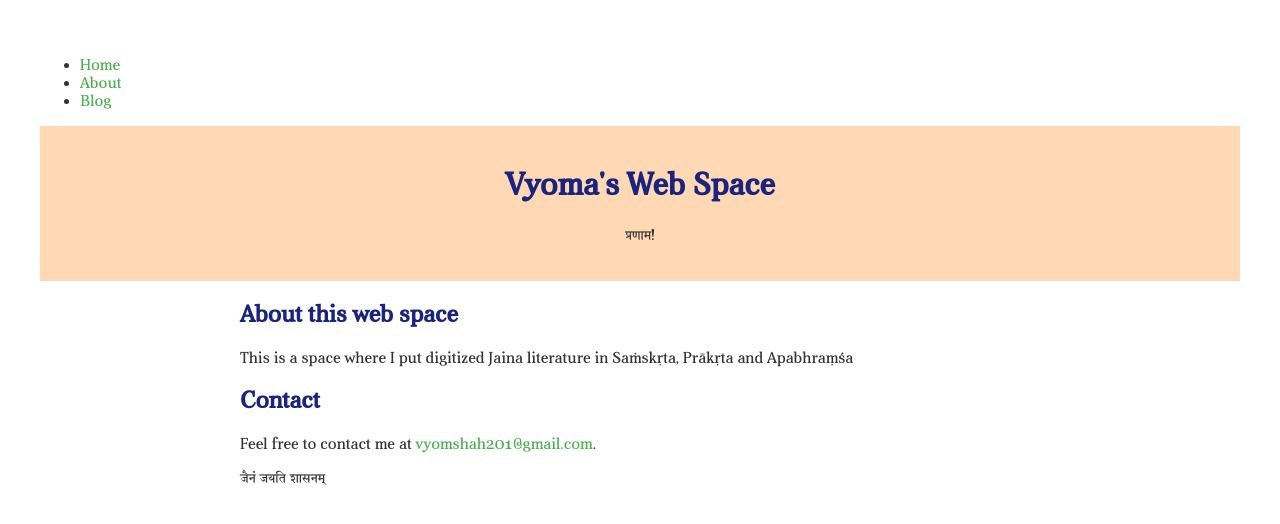
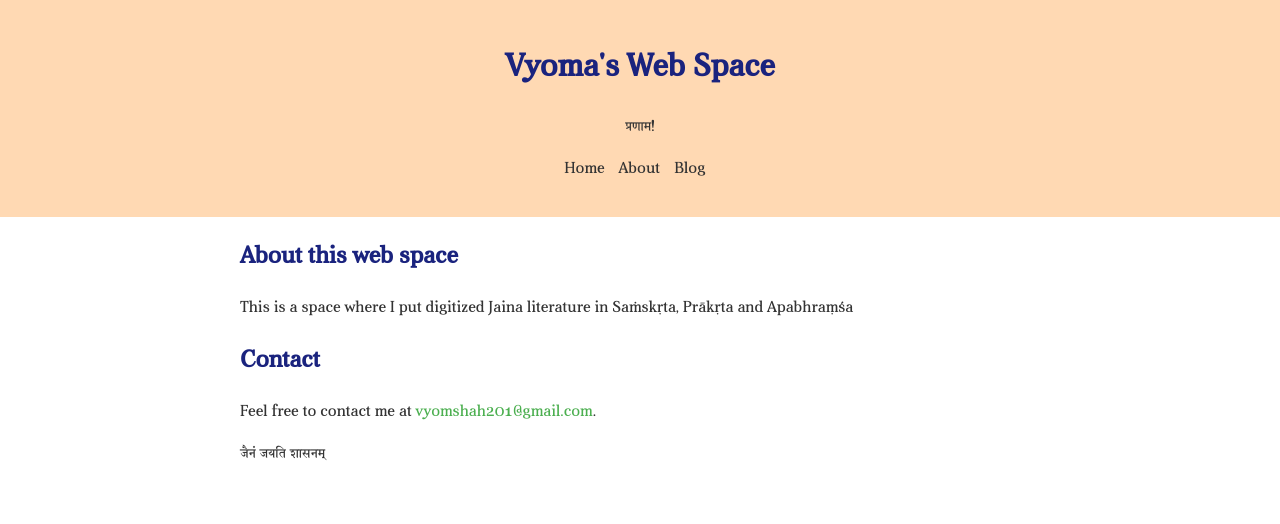
Before and after one commit to svyoma/svyoma.github.io, a Jekyll site: the page index.html, which Jekyll copies as it is, in a window 1280 px wide. Shown: the top 524 px of the page. Built offline with Jekyll 4.4.1, drawn with Linux system fonts in a browser that asks for light colours.

Commit message:
Update index.html, gave new look

```diff
--- a/index.html
+++ b/index.html
@@ -7,24 +7,47 @@
     <style>
         body {
             font-family: 'Aver', sans-serif;
-            margin: 20px;
-            padding: 20px;
+            line-height: 1.6;
+            margin: 0;
+            padding: 0;
             background-color: #ffffff; /*Background colour*/
             color: #333; /* Dark text color */
         }
 
+        .container {
+            max-width: 800px;
+            margin: 0 auto;
+            padding: 20px;
+            box-sizing: border-box;
+        }
+
         header {
             text-align: center;
-            padding: 20px;
+            padding: 20px 0;
             background-color: #ffd9b3; /* Light blue header background color */
             color: #333; /* White text color */
+
+        }
+
+        nav ul {
+            list-style: none;
+            padding: 0;
+        }
+
+        nav ul li {
+            display: inline-block;
+            margin-right: 10px;
+        }
+
+        nav ul li a {
+            text-decoration: none;
+            color: #333;
         }
 
         main {
             max-width: 800px;
             margin: 0 auto;
         }
-
         h1, h2 {
             color: #1a237e; /* Dark blue heading color */
         }
@@ -38,6 +61,11 @@
             text-decoration: underline;
         }
 
+
+        footer {
+            text-align: center;
+            padding: 20px 0;
+        }
         /* Define @font-face for Adishila Dev */
         @font-face {
             font-family: 'Adishila';
@@ -59,6 +87,12 @@
             font-family: 'Aver', 'Adishila', sans-serif;
         }
     </style>
+
+</head>
+<body>
+    <header>
+        <h1>Vyoma's Web Space</h1>
+        <p>प्रणाम!</p>
     <nav>
   <ul>
     <li><a href="/">Home</a></li>
@@ -67,12 +101,6 @@
     <!-- Add more menu items as needed -->
   </ul>
     </nav>
-
-</head>
-<body>
-    <header>
-        <h1>Vyoma's Web Space</h1>
-        <p>प्रणाम!</p>
     </header>
 
     <main>
```
